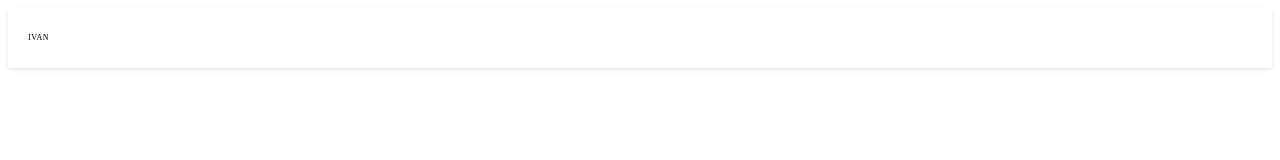
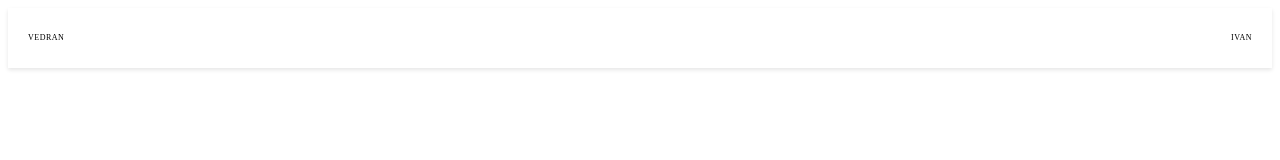
Before and after one commit to majkprpik/angular-edu-2023, an Angular app: page / in a window 1280 px wide. Shown: the top 160 px of the page. Built offline with nearby package versions, Linux system fonts and the light colour scheme.

Commit message:
first commin

```diff
--- a/src/app/components/header/header.component.html
+++ b/src/app/components/header/header.component.html
@@ -1,3 +1,4 @@
 <div class="wrapper">
+    <a [routerLink]="['/test']" routerLinkActive="router-link-active" class="link">Vedran</a>
     <a [routerLink]="['/ivan']" routerLinkActive="router-link-active" class="link">Ivan</a>
 </div>
```
